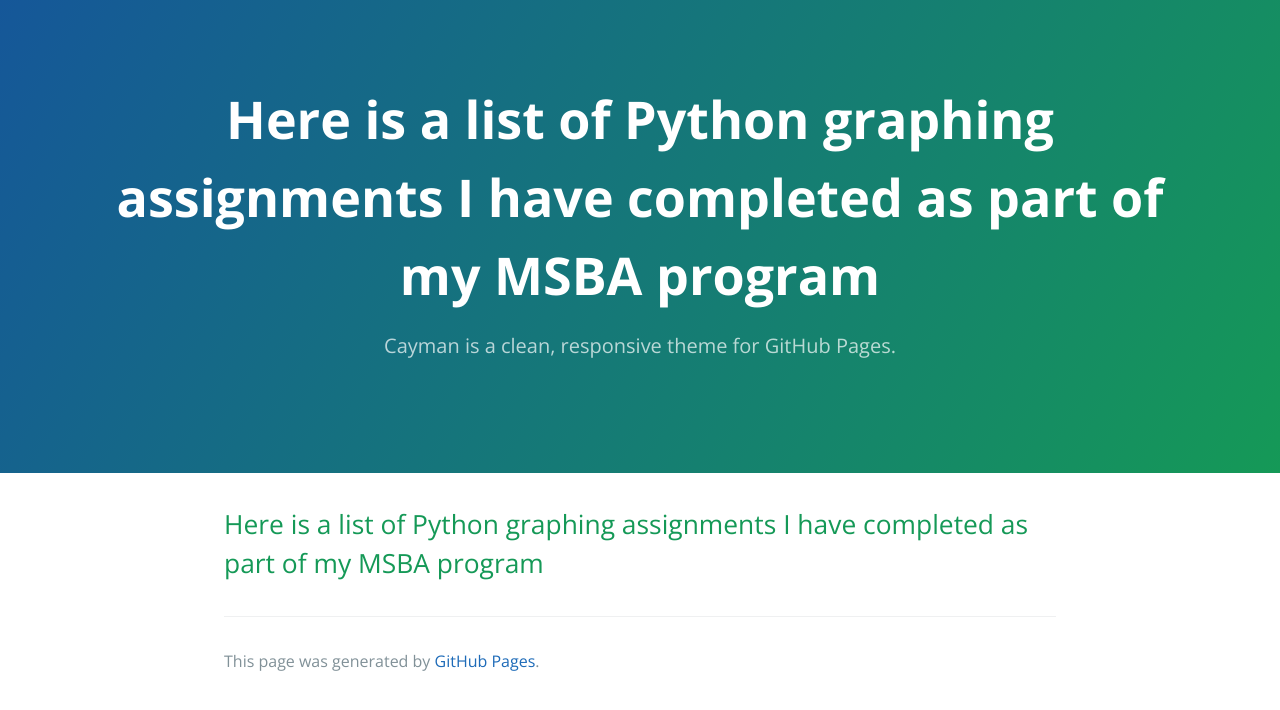
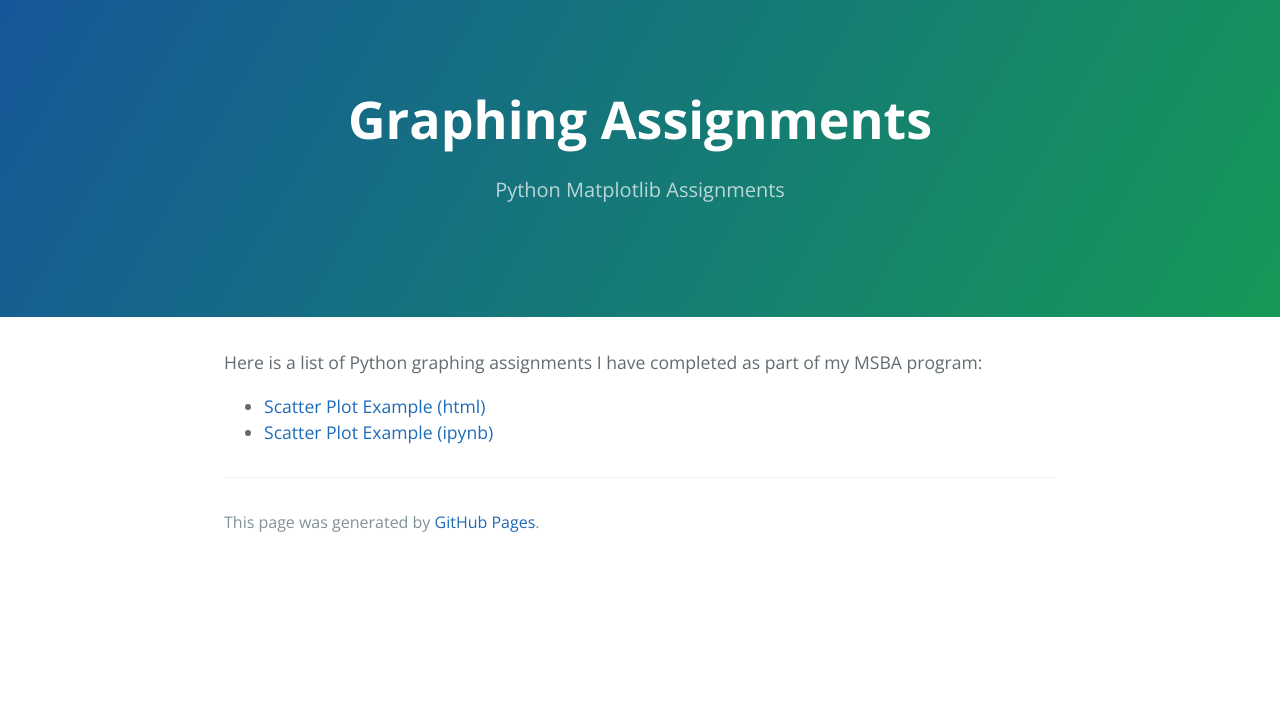
Before and after one commit to Joel-Lindner/Joel-Lindner.github.io, a Jekyll site: the page built from Graphing Assignments/index.md, in a window 1280 px wide. Shown: the top 710 px of the page. Built offline with Jekyll 4.4.1, drawn with Linux system fonts in a browser that asks for light colours; our own code applies the rules of GitHub Pages for plain Markdown files.

Commit message:
Update index.md

```diff
--- a/Graphing Assignments/index.md
+++ b/Graphing Assignments/index.md
@@ -1,7 +1,8 @@
 ---
-title:Graphing Assignments
+title: Graphing Assignments
 description: Python Matplotlib Assignments
 ---
 
-Here is a list of Python graphing assignments I have completed as part of my MSBA program
--
+Here is a list of Python graphing assignments I have completed as part of my MSBA program:
+-   [Scatter Plot Example (html)](M3Graphing.html)
+-   [Scatter Plot Example (ipynb)](M3Graphing.ipynb)
```
